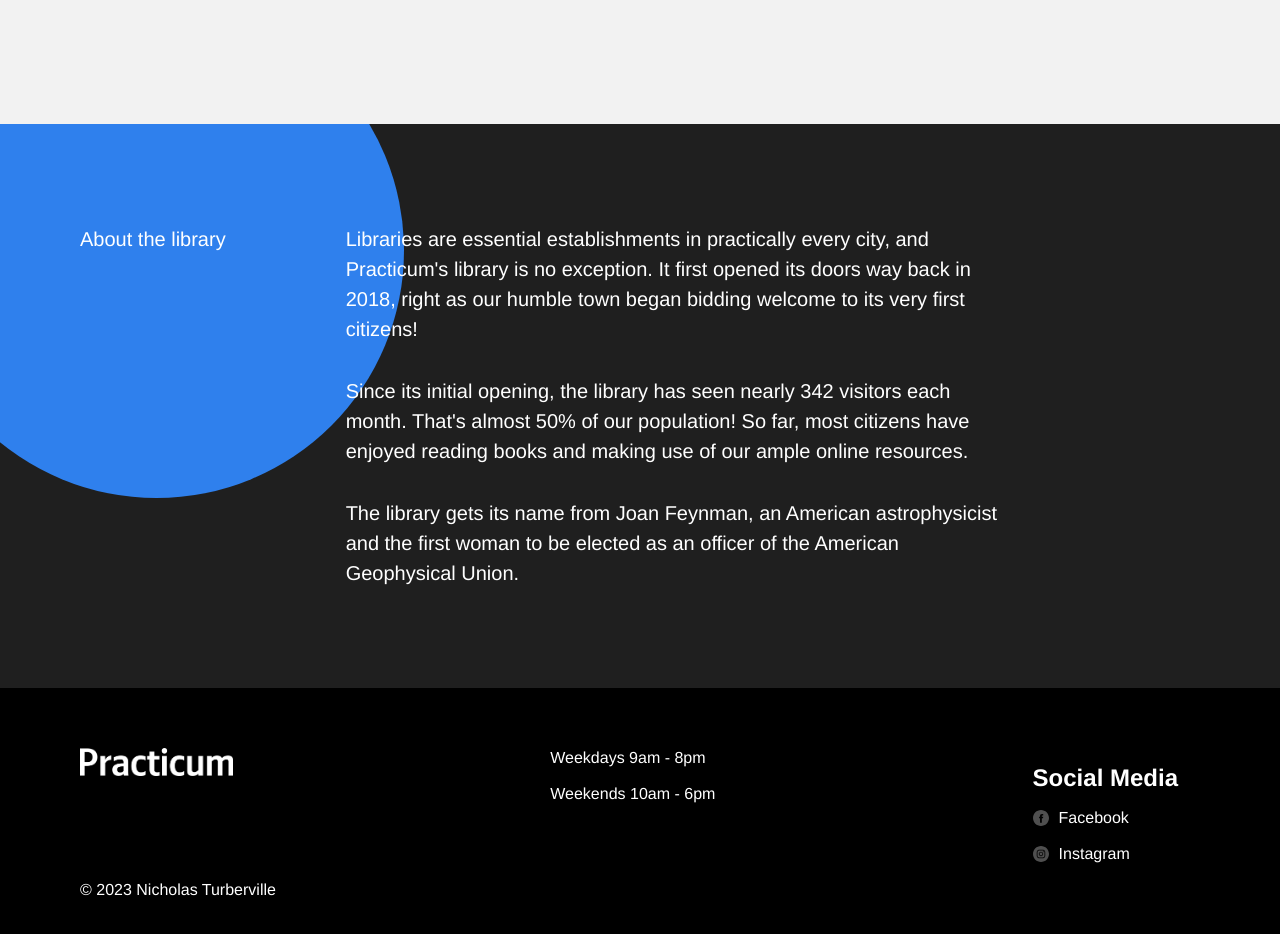
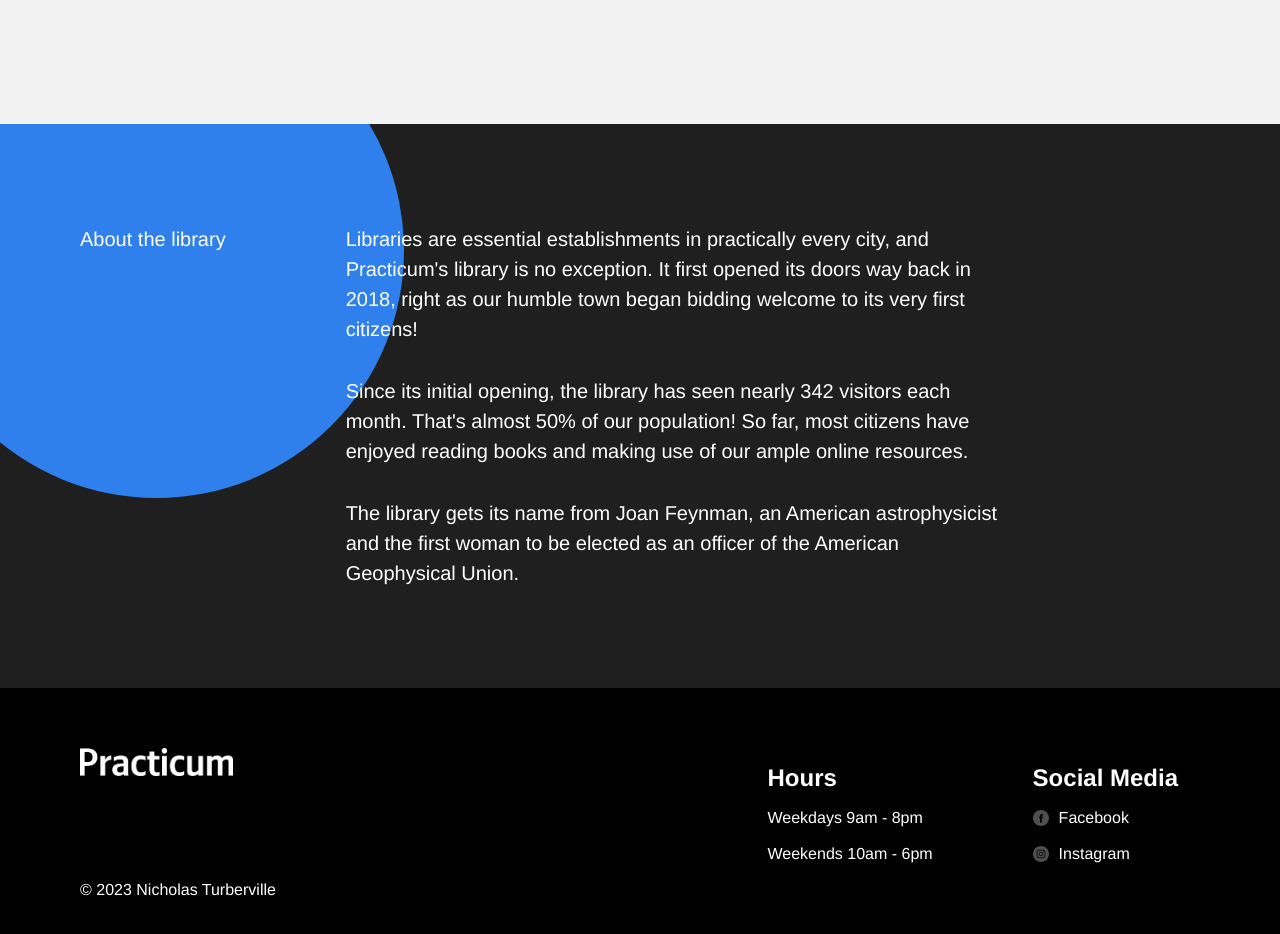
Before and after one commit to nctville/se_project_library, a plain HTML site: page index.html in a window 1280 px wide. Shown: the part 3318-4252 px from the top of the page. Drawn offline with Linux system fonts and the light colour scheme.

Commit message:
worked on footer section

```diff
--- a/index.html
+++ b/index.html
@@ -311,11 +311,14 @@
               class="footer__logo"
             />
           </div>
-          <div class="footer__column footer__column_hours">
-            <li class="footer__list-item">Weekdays 9am - 8pm</li>
-            <li class="footer__list-item">Weekends 10am - 6pm</li>
+          <div class="footer__column footer__column_content_hours">
+            <h2 class="footer__heading">Hours</h2>
+            <ul class="footer__list">
+              <li class="footer__list-item">Weekdays 9am - 8pm</li>
+              <li class="footer__list-item">Weekends 10am - 6pm</li>
+            </ul>
           </div>
-          <div class="footer__column footer__column_social">
+          <div class="footer__column footer__column_content_social">
             <h2>Social Media</h2>
             <ul class="footer__list">
               <li class="footer__list-item">
--- a/styles/style.css
+++ b/styles/style.css
@@ -402,7 +402,6 @@
 
 .footer__columns {
   display: flex;
-  justify-content: space-between;
 }
 
 .footer__column_content_hours {
```
